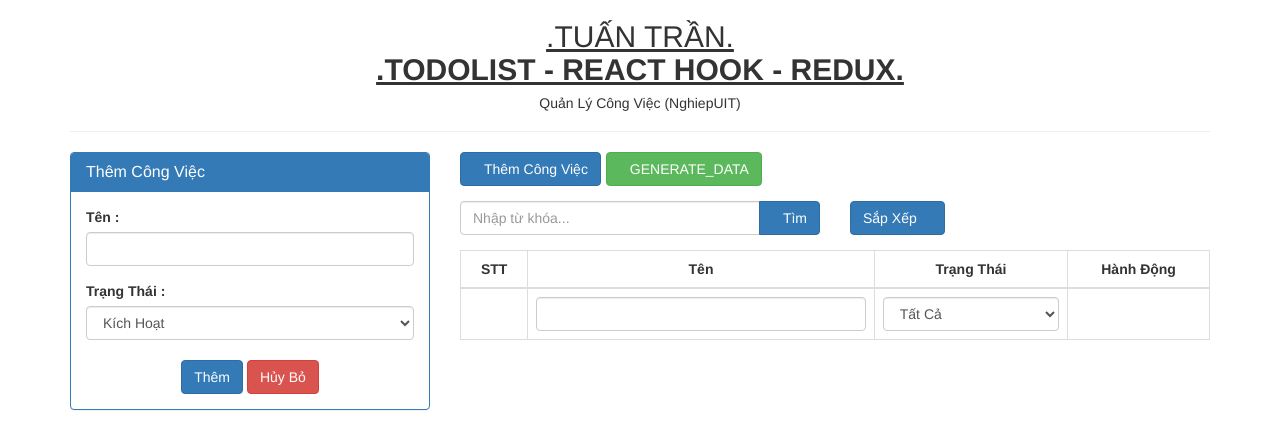
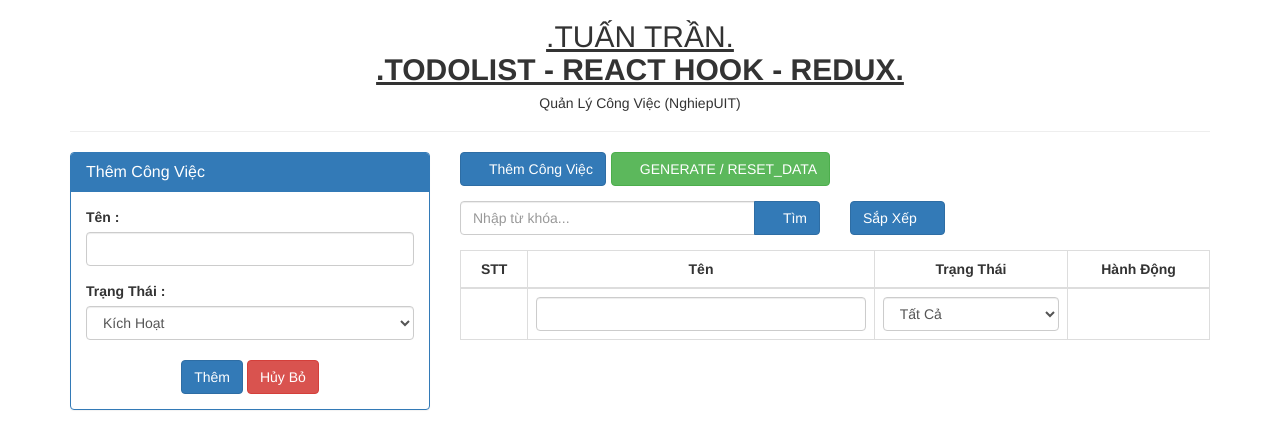
Before and after one commit to tuantran1986/tuantran-todolist, a React (Create React App) app: page / in a window 1280 px wide. Shown: the top 448 px of the page. Built offline with nearby package versions, Linux system fonts and the light colour scheme; a web font is replaced by a local one.

Commit message:
CODE OK 1

```diff
--- /dev/null
+++ b/src/components/App.css
@@ -0,0 +1,3 @@
+.mr-5{
+    margin-right: 5px;
+}
--- a/src/components/App.js
+++ b/src/components/App.js
@@ -5,6 +5,7 @@ import ButtonGenerate from './ButtonGenerate';
 import ButtonSearch from './ButtonSearch';
 import ButtonSort from './ButtonSort';
 import TableTask from './TableTask';
+import './App.css';
 // import
 import { useSelector, useDispatch } from 'react-redux';
 import { loadDataAction } from '../reduxFile/actions';
--- a/src/components/ButtonAdd.js
+++ b/src/components/ButtonAdd.js
@@ -14,7 +14,7 @@ const ButtonAdd = () => {
     // RENDER -
     return (
         <>
-            <button type="button" className="btn btn-primary" onClick={() => { dispatch(toggleDisplayFormAction()) }} >
+            <button type="button" className="btn btn-primary mr-5" onClick={() => { dispatch(toggleDisplayFormAction()) }} >
                 <span className="fa fa-plus mr-5" />
                 Thêm Công Việc
             </button>
--- a/src/components/ButtonGenerate.js
+++ b/src/components/ButtonGenerate.js
@@ -11,8 +11,8 @@ const ButtonGenerate = () => {
     // RENDER - RETURN :
     return (
         <>
-            <button type="button" className="btn btn-success" style={{marginLeft:'5px'}} onClick={() => { dispatch(generateDataAction()) }}>
-                <span className="fa fa-plus mr-5" />GENERATE_DATA
+            <button type="button" className="btn btn-success" onClick={() => { dispatch(generateDataAction()) }}>
+                <span className="fa fa-cog mr-5" />GENERATE / RESET_DATA
             </button>
         </>
     );
--- a/src/reduxFile/taskReducer.js
+++ b/src/reduxFile/taskReducer.js
@@ -63,15 +63,33 @@ export const taskReducer = (state = taskInitialState, action) => {
             let dataLoad = JSON.parse(localStorage.getItem('todo_redux_hook_1'));
             MAKE_ID_REDUX_HOOK_1 = JSON.parse(localStorage.getItem('MAKE_ID_REDUX_HOOK_1'));
 
+            if (dataLoad) {
                 // CYDB - khi load data - chỉ load : TASKLIST ; những phần còn lại của INITIALSTATE không đổi
-            state = { ...dataLoad, displayForm: true,
+                state = {
+                    ...dataLoad, displayForm: true,
                     taskEditting: {
                         id: null,
                         name: '',
                         status: true
                     },
                     keySearch: '',
-                sortType: 'ten_tangdan'};
+                    sortType: 'ten_tangdan'
+                };
+            } else {
+                // nếu không có DATA thì STATE - với TASKLIST = mảng rỗng
+                state = {
+                    taskList: [],
+                    displayForm: true,
+                    taskEditting: {
+                        id: null,
+                        name: '',
+                        status: true
+                    },
+                    keySearch: '',
+                    sortType: 'ten_tangdan'
+                }
+            }
+
             return state;
 
         case type.ADD_OR_EDIT_TASK:
```
Lines whose indentation alone changed are shown as unchanged.
